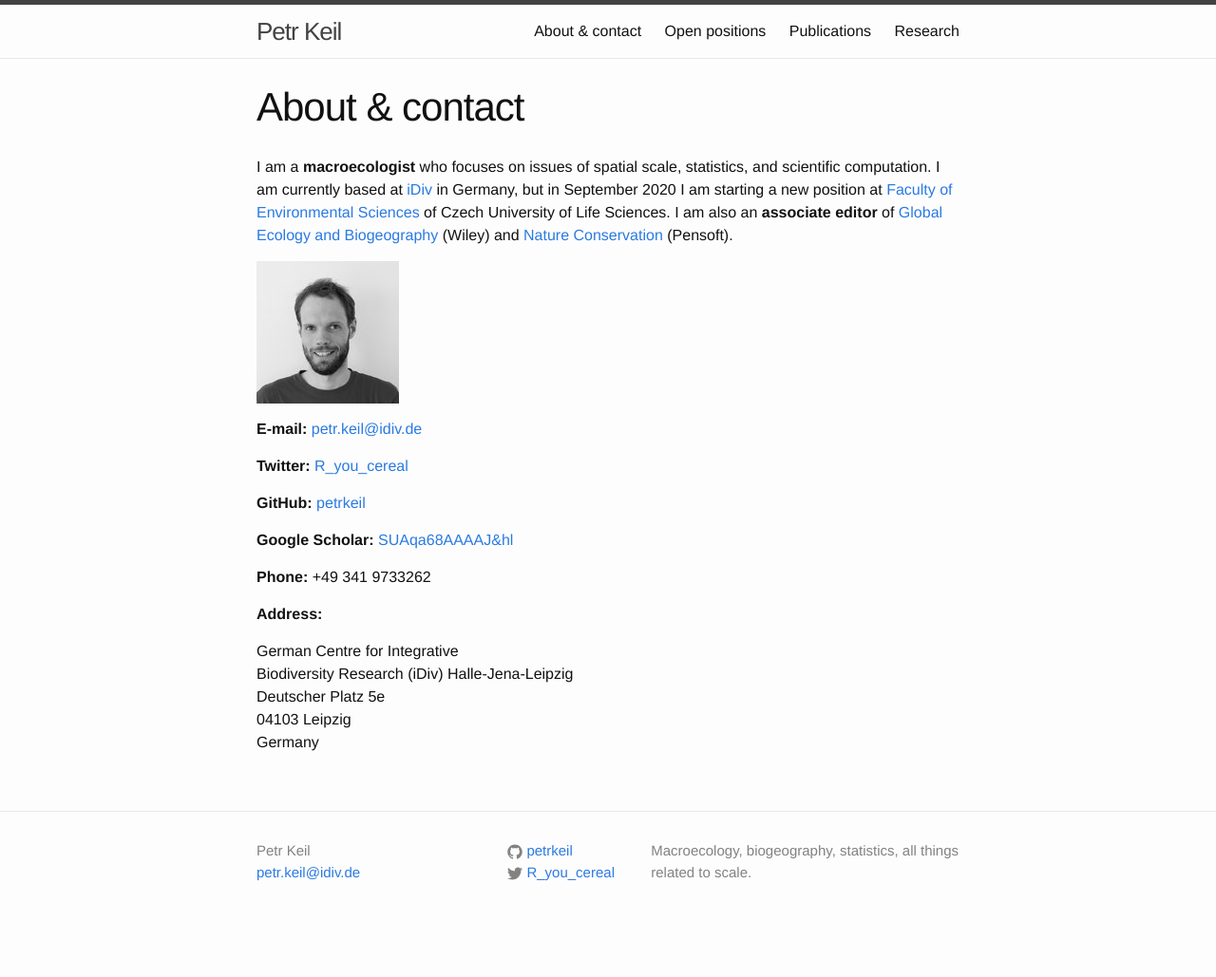
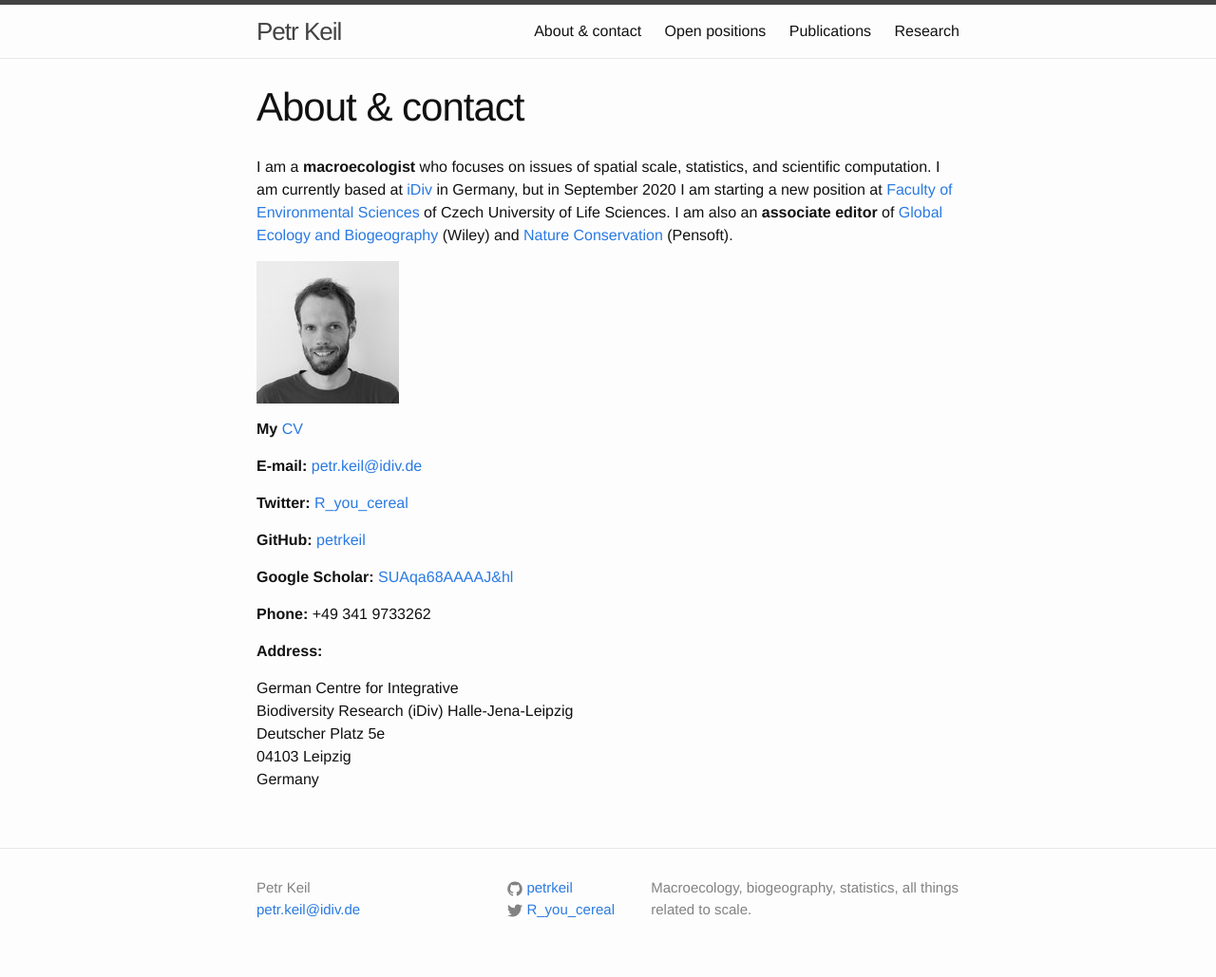
Before and after one commit to petrkeil/website, a Jekyll site: the page built from about.md, in a window 1280 px wide. Shown: the whole page at 95% size. Built offline with Jekyll 4.4.1, drawn with Linux system fonts in a browser that asks for light colours; before the commit the page ends 990 px from its top, so only the background shows below that.

```diff
--- a/about.md
+++ b/about.md
@@ -8,6 +8,8 @@
 at [Faculty of Environmental Sciences](https://www.fzp.czu.cz/en/) of Czech University of Life Sciences. I am also an **associate editor** of [Global Ecology and Biogeography](https://onlinelibrary.wiley.com/journal/14668238#pane-01cbe741-499a-4611-874e-1061f1f4679e01) (Wiley) and [Nature Conservation](https://natureconservation.pensoft.net/) (Pensoft).
 
 ![PK](/graphics/petr_keil_small.jpg)
+
+**My** [CV](https://github.com/petrkeil/CV/blob/master/Petr_Keil_CV.pdf)
 
 **E-mail:** <petr.keil@idiv.de>
 
```
Also changed, not shown: 3 other files.
